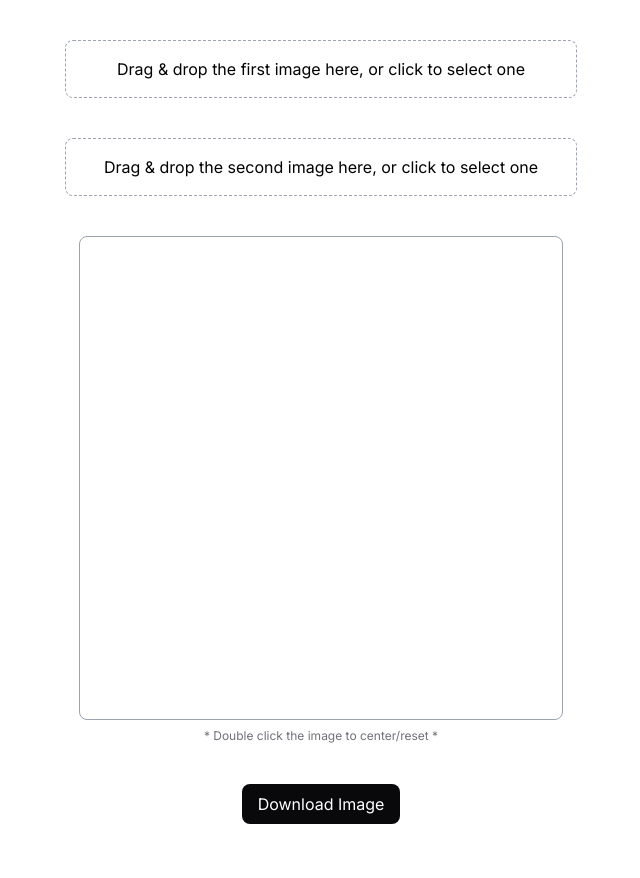
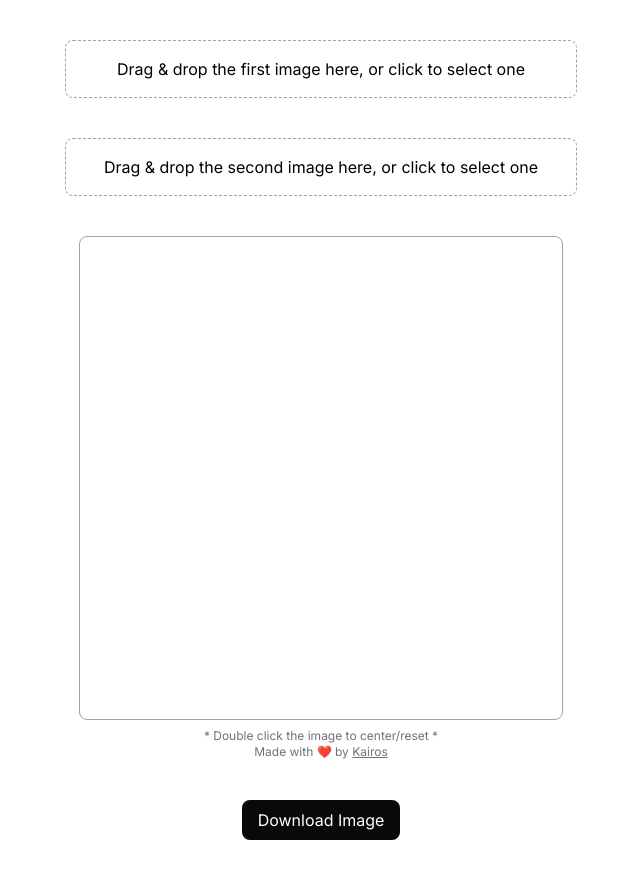
Before and after one commit to jhigger/image-editor, a Next.js app: page / in a window 1280 px wide. Shown: the whole page, without its empty margins (319-959 px from the left). Built offline with nearby package versions, Linux system fonts and the light colour scheme.

Commit message:
add credits

```diff
--- a/src/components/ImageEditor.tsx
+++ b/src/components/ImageEditor.tsx
@@ -158,6 +158,16 @@ const ImageEditor: React.FC = () => {
         </Stage>
         <p className="text-center text-xs text-zinc-500">
           * Double click the image to center/reset *
+          <br />
+          Made with ❤️ by{" "}
+          <a
+            href="https://discord.com/users/284489990598295552"
+            target="_blank"
+            rel="noopener noreferrer"
+            className="underline"
+          >
+            Kairos
+          </a>
         </p>
       </div>
 
```
